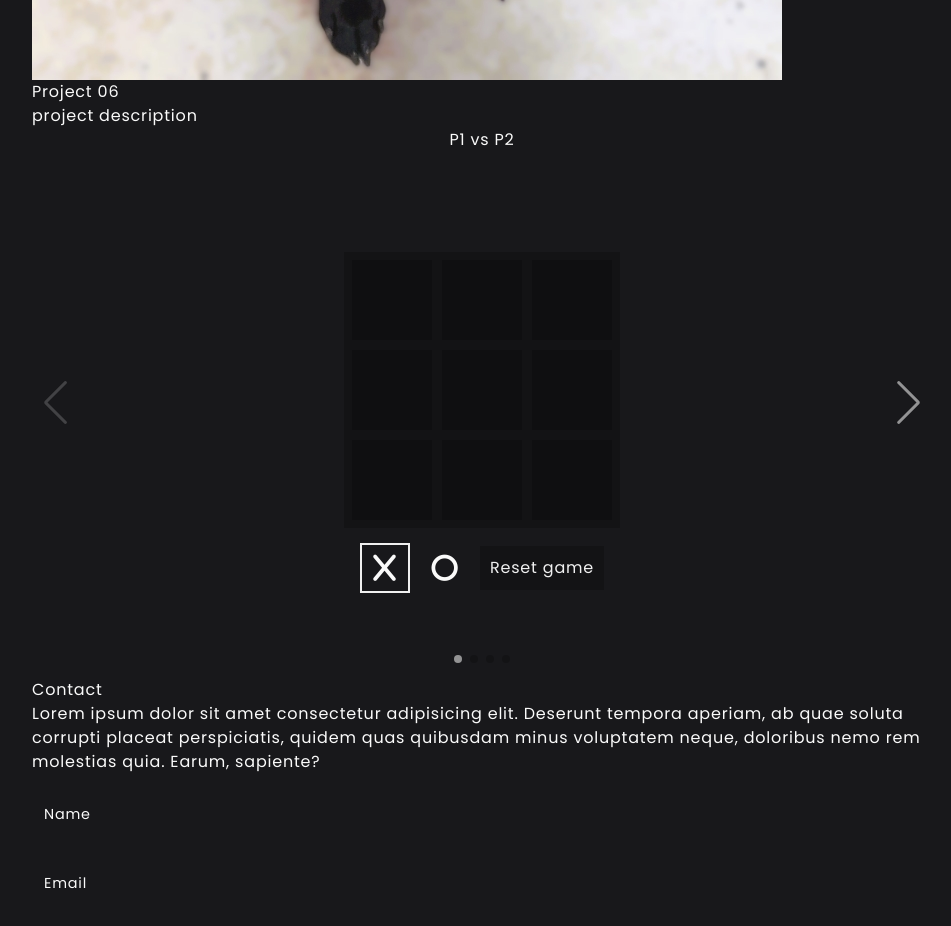
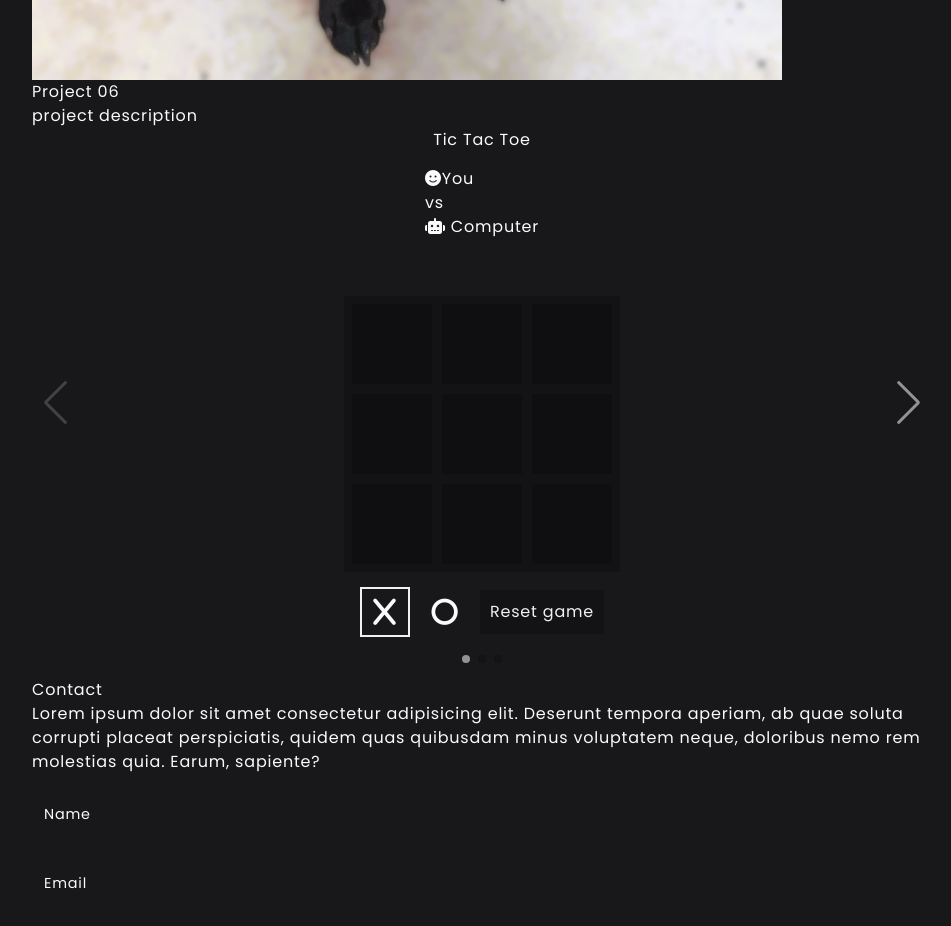
Before and after one commit to leomathot/portfolio, a React (Vite) app: page / in a window 1280 px wide. Shown: the part 5620-6546 px from the top of the page, without its empty margins (158-1109 px from the left). Built offline with nearby package versions, Linux system fonts and the light colour scheme.

Commit message:
Update content

```diff
--- a/src/components/ProjectsSwiper.jsx
+++ b/src/components/ProjectsSwiper.jsx
@@ -1,7 +1,6 @@
 import React from 'react'
 import { Swiper, SwiperSlide } from 'swiper/react'
 import { Navigation, Pagination } from 'swiper/modules'
-import TicTacToe from './TicTacToe/TicTacToe'
 import TicTacToeVsCode from './TTTVsCode/TicTacToeVsCode'
 import 'swiper/css'
 import 'swiper/css/navigation'
@@ -40,25 +39,19 @@ const ProjectsSwiper = () => {
             >
                 <SwiperSlide>
                     <div className={swiperSlideContClass}>
-                        <TicTacToe/>
-                    </div>
-                </SwiperSlide>
-
-                <SwiperSlide>
-                    <div className={swiperSlideContClass}>
                         <TicTacToeVsCode/>
                     </div>
                 </SwiperSlide>
 
                 <SwiperSlide>
                     <div className={swiperSlideContClass}>
-                        <p>slide 04</p>
+                        <p>slide 02</p>
                         <p> Lorem ipsum dolor sit amet, consectetur adipisicing elit. Laudantium ut doloremque, optio tempore impedit accusantium. Distinctio neque ad alias officiis doloribus, laborum deserunt minus nam iusto ullam! Ducimus, cupiditate tempore.</p></div>
                 </SwiperSlide>
 
                 <SwiperSlide>
                     <div className={swiperSlideContClass}>
-                        <p>slide 05</p><p> Lorem ipsum dolor sit amet, consectetur adipisicing elit. Laudantium ut doloremque, optio tempore impedit accusantium. Distinctio neque ad alias officiis doloribus, laborum deserunt minus nam iusto ullam! Ducimus, cupiditate tempore.</p></div>
+                        <p>slide 03</p><p> Lorem ipsum dolor sit amet, consectetur adipisicing elit. Laudantium ut doloremque, optio tempore impedit accusantium. Distinctio neque ad alias officiis doloribus, laborum deserunt minus nam iusto ullam! Ducimus, cupiditate tempore.</p></div>
                 </SwiperSlide>
 
             </Swiper>
--- a/src/components/TicTacToe/TicTacToe.jsx
+++ /dev/null
@@ -1,69 +0,0 @@
-import { useState } from 'react'
-import { BoardSqures } from './TicTacToeBoardSquares'
-import { Turn } from './TicTacToeTurn'
-import { TURNS } from './TicTacToeConstants'
-import { checkWinner, checkEndGame } from './TicTacToeLogic'
-import { WinnerModal } from './TicTacToeWinnerModal'
-import { saveGameToLocalStorage, resetGameLocalStorage } from './TicTacToeLocalStorage'
-
-export default function TicTacToe() {
-
-    const [board, setBoard] = useState(() => {
-        const boardFromLocalStorage = window.localStorage.getItem('board')
-        return boardFromLocalStorage ? JSON.parse(boardFromLocalStorage) : Array(9).fill(null)
-    })
-
-    const [turn, setTurn] = useState(() => {
-        const turnFromLocalStorage = window.localStorage.getItem('turn')
-        return turnFromLocalStorage ? JSON.parse(turnFromLocalStorage) : TURNS.X
-    })
-
-    const [winner, setWinner] = useState(null) // null => no winner, false => tie
-
-    const [start, setStart] = useState(TURNS.X)
-
-    const changeStart = () => setStart( start === TURNS.X ? TURNS.O : TURNS.X )
-
-    const resetGame = () => {
-        setBoard(Array(9).fill(null))
-        setTurn(start)
-        setWinner(null)
-        resetGameLocalStorage()
-    }
-
-    const updateBoard = (index) => {
-        // check if the square is empty
-        if (board[index] || winner) return
-        // if the square is empty, add the mark
-        const newBoard = [... board]
-        newBoard[index] = turn
-        setBoard(newBoard)
-        // if the mark is X, switch to O, and vice versa
-        const newTurn = turn === TURNS.X ? TURNS.O : TURNS.X
-        setTurn(newTurn)
-        // save in local storage
-        saveGameToLocalStorage({board: newBoard, turn: newTurn})
-        // check if there is a winner
-        const newWinner = checkWinner(newBoard) // returns X or O if any won or NULL if did not
-        if (newWinner) {
-            setWinner(newWinner)
-            changeStart()
-        } else if (checkEndGame(newBoard)) {
-            setWinner(false) // tie
-            changeStart()
-        }
-    }
-
-    return (
-        <article className='app-article py-10' id='tic-tac-toe'>
-            <h3 className='font-[600]'>P1 vs P2</h3>
-            <main className='board'>
-                <BoardSqures board={board} updateBoard={updateBoard} />
-
-                <Turn turn={turn} resetGame={resetGame} />
-
-                <WinnerModal winner={winner} resetGame={resetGame} />
-            </main>
-        </article>
-    )
-}
--- a/src/components/TicTacToe/TicTacToeBoardSquares.jsx
+++ /dev/null
@@ -1,27 +0,0 @@
-import { Square } from "./TicTacToeSquare"
-import { TURNS } from "./TicTacToeConstants"
-
-export function BoardSqures({ board, updateBoard }) {
-    return (
-        <div className="board-squares">
-            {
-                board.map((sq, index) => {
-                    return (
-                        <Square
-                            key={index}
-                            index={index}
-                            updateBoard={updateBoard}
-                        >
-                            {
-                            sq === null ? null
-                                : sq === TURNS.X
-                                    ? <i class="fa-solid fa-x"></i>
-                                    : <i class="fa-solid fa-o"></i>
-                            }
-                        </Square>
-                    )
-                })
-            }
-        </div>
-    )
-}
--- a/src/components/TicTacToe/TicTacToeConstants.js
+++ /dev/null
@@ -1,15 +0,0 @@
-export const TURNS = {
-    X: 'x',
-    O: '○',
-}
-
-export const WINNING_MOVES = [
-    [0, 1, 2],
-    [3, 4, 5],
-    [6, 7, 8],
-    [0, 3, 6],
-    [1, 4, 7],
-    [2, 5, 8],
-    [0, 4, 8],
-    [2, 4, 6]
-]
--- a/src/components/TicTacToe/TicTacToeLocalStorage.js
+++ /dev/null
@@ -1,9 +0,0 @@
-export const saveGameToLocalStorage = ({ board, turn }) => {
-    localStorage.setItem('board', JSON.stringify(board))
-	localStorage.setItem('turn', JSON.stringify(turn))
-}
-
-export const resetGameLocalStorage = () => {
-    window.localStorage.removeItem('board')
-    window.localStorage.removeItem('turn')
-}
--- a/src/components/TicTacToe/TicTacToeLogic.js
+++ /dev/null
@@ -1,19 +0,0 @@
-import { WINNING_MOVES } from "./TicTacToeConstants"
-
-export  const checkWinner = (boardToCheck) => {
-    for (const winningMove of WINNING_MOVES) {
-        const [a, b, c] = winningMove
-        if (
-            boardToCheck[a] &&
-            boardToCheck[a] === boardToCheck[b] &&
-            boardToCheck[a] === boardToCheck[c]
-        ) {
-            return boardToCheck[a]
-        }
-    }
-    return null
-}
-
-export const checkEndGame = (newBoard) => {
-    return newBoard.every((square) => square !== null)
-}
--- a/src/components/TicTacToe/TicTacToeSquare.jsx
+++ /dev/null
@@ -1,13 +0,0 @@
-export const Square = ({ children, isSelected, updateBoard, index }) => {
-
-    const className = `square ${isSelected ? "is-selected" : ""}`
-    const handleClick = () => {
-        updateBoard(index)
-    }
-
-    return (
-        <div onClick={handleClick} className={className}>
-            {children}
-        </div>
-    )
-}
--- a/src/components/TicTacToe/TicTacToeTurn.jsx
+++ /dev/null
@@ -1,18 +0,0 @@
-import { TURNS } from "./TicTacToeConstants"
-import { Square } from "./TicTacToeSquare"
-
-export function Turn({ turn, resetGame }) {
-    return (
-        <section className="turn">
-            <Square isSelected={turn === TURNS.X}>
-                { <i class="fa-solid fa-x"></i> }
-            </Square>
-            <Square isSelected={turn === TURNS.O}>
-                { <i class="fa-solid fa-o"></i> }
-            </Square>
-            <div>
-                <button onClick={resetGame}>Reset game</button>
-            </div>
-        </section>
-    )
-}
--- a/src/components/TicTacToe/TicTacToeWinnerModal.jsx
+++ /dev/null
@@ -1,22 +0,0 @@
-import { Square } from "./TicTacToeSquare"
-
-export function WinnerModal({ winner, resetGame }) {
-    if (winner === null) return null
-    const winnerText = winner === false ? "Tie!" : "wins!"
-
-    return (
-        <section className="winner">
-            <div className="text">
-                <div>
-                    {
-                        winner && <Square>{winner}</Square>
-                    }
-                    <h2>
-                        {winnerText}
-                    </h2>
-                </div>
-                <button onClick={resetGame}>Play again</button>
-            </div>
-        </section>
-    )
-}
```
